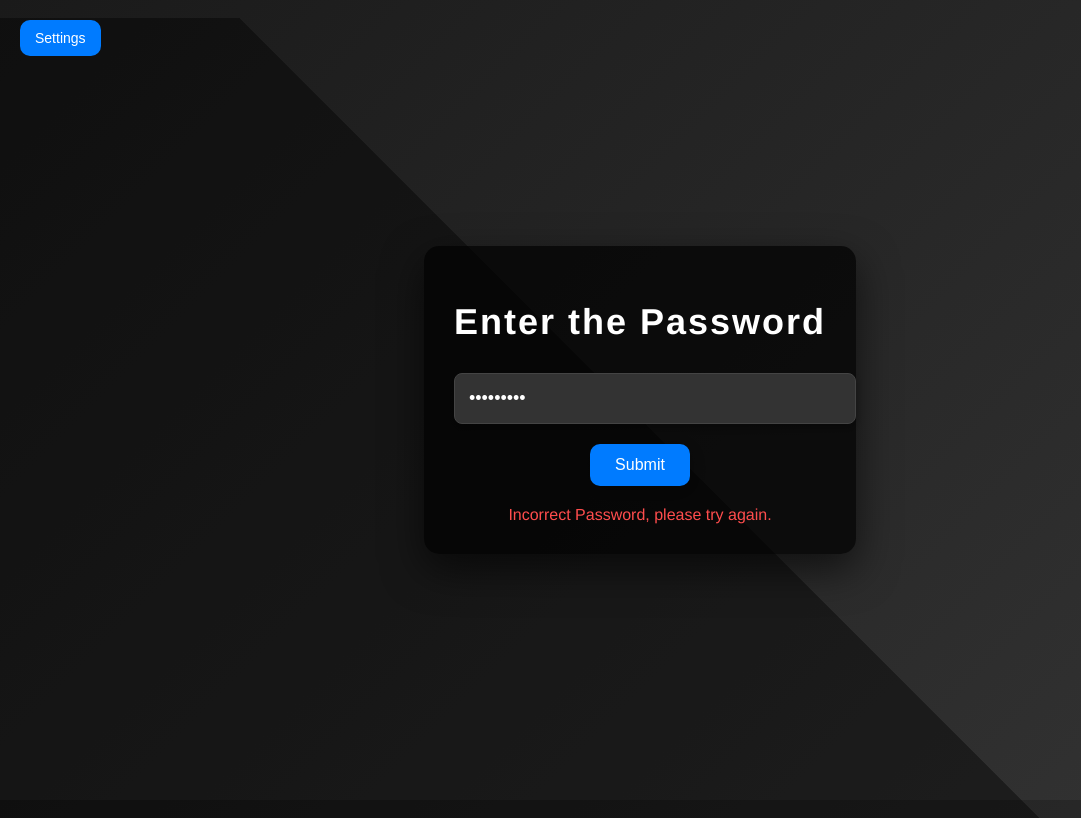
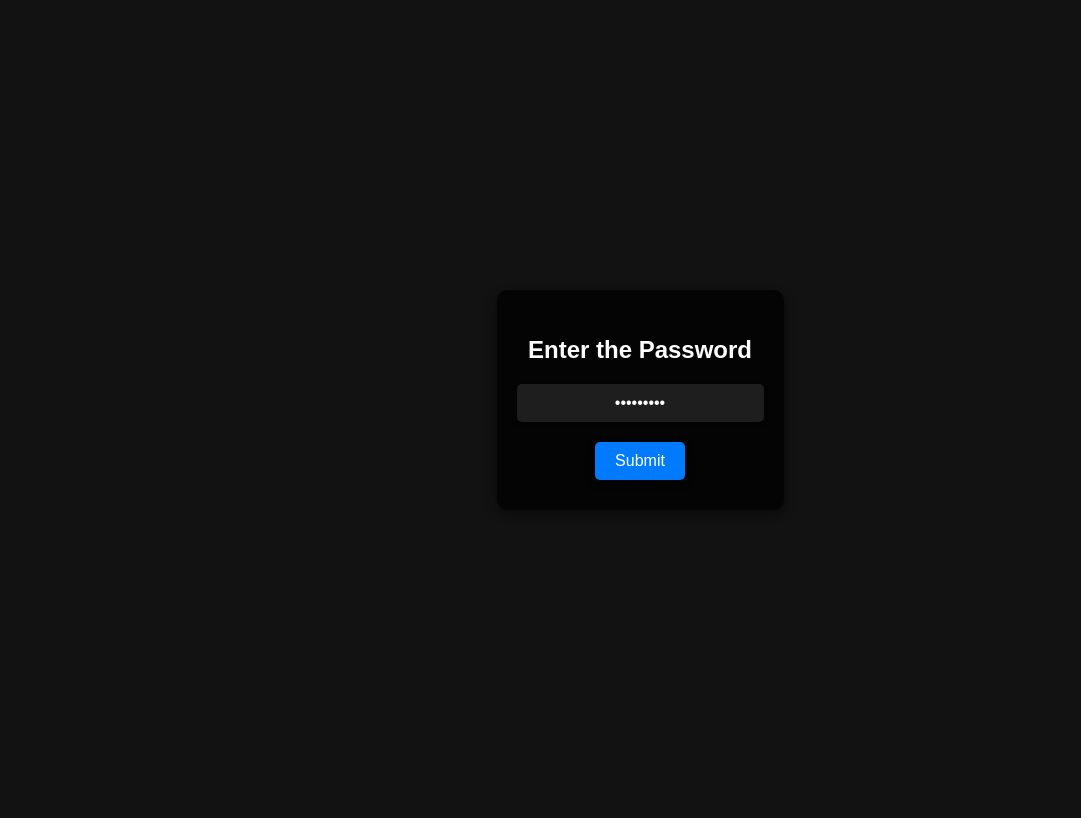
Before and after one commit to milanissmart/shreylan, a plain HTML site: page index.html in a window 1280 px wide. Both pictures are taken after typing "Sample123" into the empty fields and a click on the button "Submit". Shown: the whole page, without its empty margins (0-1081 px from the left). Drawn offline with Linux system fonts and the light colour scheme.

Commit message:
Update index.html

```diff
--- a/index.html
+++ b/index.html
@@ -6,248 +6,127 @@
   <title>Game Hub</title>
   <style>
     /* Global Styles */
-    body {
-      font-family: 'Helvetica Neue', Arial, sans-serif;
+    body, html {
       margin: 0;
       padding: 0;
-      height: 100vh;
+      height: 100%;
+      width: 100%;
+      overflow: hidden;
+      font-family: Arial, sans-serif;
+      background-color: #121212;
       display: flex;
       justify-content: center;
       align-items: center;
-      background: linear-gradient(135deg, #1a1a1a, #333333);
-      color: #fff;
-      overflow: hidden;
-      transition: background 0.5s ease;
     }
 
-    /* Background Wave Effect */
-    .background-wave {
-      position: absolute;
-      top: 0;
-      left: 0;
-      width: 100%;
-      height: 100%;
-      background: linear-gradient(45deg, rgba(0, 0, 0, 0.4) 50%, transparent 50%);
-      z-index: -1;
-      animation: waveAnimation 15s infinite linear;
-    }
-
-    @keyframes waveAnimation {
-      0% {
-        transform: translateY(0);
-      }
-      50% {
-        transform: translateY(20px);
-      }
-      100% {
-        transform: translateY(0);
-      }
-    }
-
-    /* Container Styles */
-    .container {
+    /* Password Screen Container */
+    #passwordContainer {
+      background: rgba(0, 0, 0, 0.8);
+      padding: 30px;
+      border-radius: 10px;
       text-align: center;
-      max-width: 500px;
-      margin: auto;
-      padding: 30px;
-      border-radius: 15px;
-      box-shadow: 0 15px 40px rgba(0, 0, 0, 0.6);
-      background-color: rgba(0, 0, 0, 0.7);
-      animation: fadeIn 1.2s ease-out;
-      opacity: 1;
+      box-shadow: 0px 4px 10px rgba(0, 0, 0, 0.5);
+      display: flex;
+      flex-direction: column;
+      align-items: center;
+      animation: fadeIn 1s ease;
     }
 
     @keyframes fadeIn {
       from {
         opacity: 0;
+        transform: scale(0.9);
       }
       to {
         opacity: 1;
+        transform: scale(1);
       }
     }
 
     h1 {
-      font-size: 36px;
-      margin-bottom: 30px;
-      letter-spacing: 2px;
+      color: #ffffff;
+      font-size: 24px;
+      margin-bottom: 20px;
     }
 
     .password-input {
       width: 100%;
-      padding: 14px;
-      font-size: 18px;
+      max-width: 300px;
+      padding: 10px;
+      font-size: 16px;
+      border: none;
+      border-radius: 5px;
       margin-bottom: 20px;
-      border-radius: 8px;
-      border: 1px solid #444;
-      background-color: #333;
-      color: white;
-      box-shadow: 0 4px 10px rgba(0, 0, 0, 0.3);
-      transition: all 0.3s ease;
+      outline: none;
+      background-color: #1e1e1e;
+      color: #ffffff;
+      text-align: center;
+      box-shadow: 0 2px 5px rgba(0, 0, 0, 0.3);
     }
 
     .password-input:focus {
       outline: none;
-      border-color: #fff;
-      box-shadow: 0 4px 15px rgba(255, 255, 255, 0.5);
+      box-shadow: 0 2px 10px rgba(0, 123, 255, 0.5);
     }
 
     .submit-btn {
-      padding: 12px 25px;
-      font-size: 16px;
       background-color: #007bff;
       border: none;
       color: white;
-      border-radius: 10px;
+      font-size: 16px;
+      padding: 10px 20px;
+      border-radius: 5px;
       cursor: pointer;
       transition: background-color 0.3s ease;
-      box-shadow: 0 4px 20px rgba(0, 0, 0, 0.3);
+      box-shadow: 0 4px 10px rgba(0, 0, 0, 0.3);
     }
 
     .submit-btn:hover {
       background-color: #0056b3;
     }
 
-    /* Incorrect Password Message */
-    .incorrect-password {
-      display: none;
-      font-size: 16px;
-      color: #ff4d4d;
-      margin-top: 20px;
-    }
-
-    /* Hub Container */
-    .hub-container {
+    /* Fullscreen Iframe */
+    #hubContainer {
       display: none;
       width: 100%;
-      height: 70vh;
-      border: none;
-      border-radius: 15px;
-      overflow: hidden;
-      box-shadow: 0 15px 50px rgba(0, 0, 0, 0.6);
+      height: 100%;
     }
 
     iframe {
       width: 100%;
       height: 100%;
       border: none;
-      border-radius: 15px;
-    }
-
-    /* Settings Tab */
-    .settings-tab {
-      position: absolute;
-      top: 20px;
-      right: 20px;
-      background-color: rgba(0, 0, 0, 0.7);
-      padding: 15px;
-      border-radius: 10px;
-      color: white;
-      font-size: 14px;
-      display: none;
-      flex-direction: column;
-    }
-
-    .settings-tab input {
-      padding: 8px;
-      font-size: 14px;
-      margin-top: 8px;
-      border-radius: 6px;
-      border: 1px solid #444;
-      background-color: #2e2e2e;
-      color: white;
-    }
-
-    .settings-btn {
-      position: absolute;
-      top: 20px;
-      left: 20px;
-      background-color: #007bff;
-      color: white;
-      border: none;
-      padding: 10px 15px;
-      border-radius: 10px;
-      cursor: pointer;
-      font-size: 14px;
-    }
-
-    .settings-btn:hover {
-      background-color: #0056b3;
     }
   </style>
 </head>
 <body>
-  <!-- Background Wave Effect -->
-  <div class="background-wave"></div>
-
-  <!-- Main Container for Password Entry -->
-  <div class="container" id="passwordContainer">
+  <!-- Password Screen -->
+  <div id="passwordContainer">
     <h1>Enter the Password</h1>
-    <input type="password" id="passwordInput" class="password-input" placeholder="Password" />
+    <input type="password" id="passwordInput" class="password-input" placeholder="Enter password" />
     <button class="submit-btn" onclick="checkPassword()">Submit</button>
-    <div class="incorrect-password" id="incorrectPassword">Incorrect Password, please try again.</div>
   </div>
 
-  <!-- Hidden Hub Container with Iframe -->
-  <div class="hub-container" id="hubContainer">
-    <iframe id="gameIframe" src="https://edu.defdc.com" title="Game Hub"></iframe>
-  </div>
-
-  <!-- Settings Button -->
-  <button class="settings-btn" onclick="toggleSettings()">Settings</button>
-
-  <!-- Settings Tab -->
-  <div class="settings-tab" id="settingsTab">
-    <label for="panicKey">Panic Key: </label>
-    <input type="text" id="panicKey" value="P" />
-    <br>
-    <label for="panicLink">Panic Link: </label>
-    <input type="url" id="panicLink" value="https://www.google.com" />
+  <!-- Fullscreen Hub -->
+  <div id="hubContainer">
+    <iframe src="https://edu.defdc.com" title="Game Hub"></iframe>
   </div>
 
   <script>
-    // Correct Password Configuration
-    const correctPassword = '12345';
+    const correctPassword = '12345'; // Set your correct password here
     const passwordInput = document.getElementById('passwordInput');
     const passwordContainer = document.getElementById('passwordContainer');
-    const incorrectPassword = document.getElementById('incorrectPassword');
     const hubContainer = document.getElementById('hubContainer');
 
-    // Function to check password
+    // Function to check the password
     function checkPassword() {
       const enteredPassword = passwordInput.value;
       if (enteredPassword === correctPassword) {
         passwordContainer.style.display = 'none';
         hubContainer.style.display = 'block';
       } else {
-        incorrectPassword.style.display = 'block';
+        alert('Incorrect password. Please try again.');
       }
-    }
-
-    // Panic Key and Link
-    const panicKeyInput = document.getElementById('panicKey');
-    const panicLinkInput = document.getElementById('panicLink');
-    let panicKey = panicKeyInput.value;
-    let panicLink = panicLinkInput.value;
-
-    panicKeyInput.addEventListener('input', () => {
-      panicKey = panicKeyInput.value.toUpperCase();
-    });
-
-    panicLinkInput.addEventListener('input', () => {
-      panicLink = panicLinkInput.value;
-    });
-
-    window.addEventListener('keydown', (event) => {
-      if (event.key.toUpperCase() === panicKey) {
-        window.location.href = panicLink;
-      }
-    });
-
-    // Toggle Settings Tab
-    const settingsTab = document.getElementById('settingsTab');
-
-    function toggleSettings() {
-      settingsTab.style.display = settingsTab.style.display === 'none' || settingsTab.style.display === '' ? 'flex' : 'none';
     }
   </script>
 </body>
```
